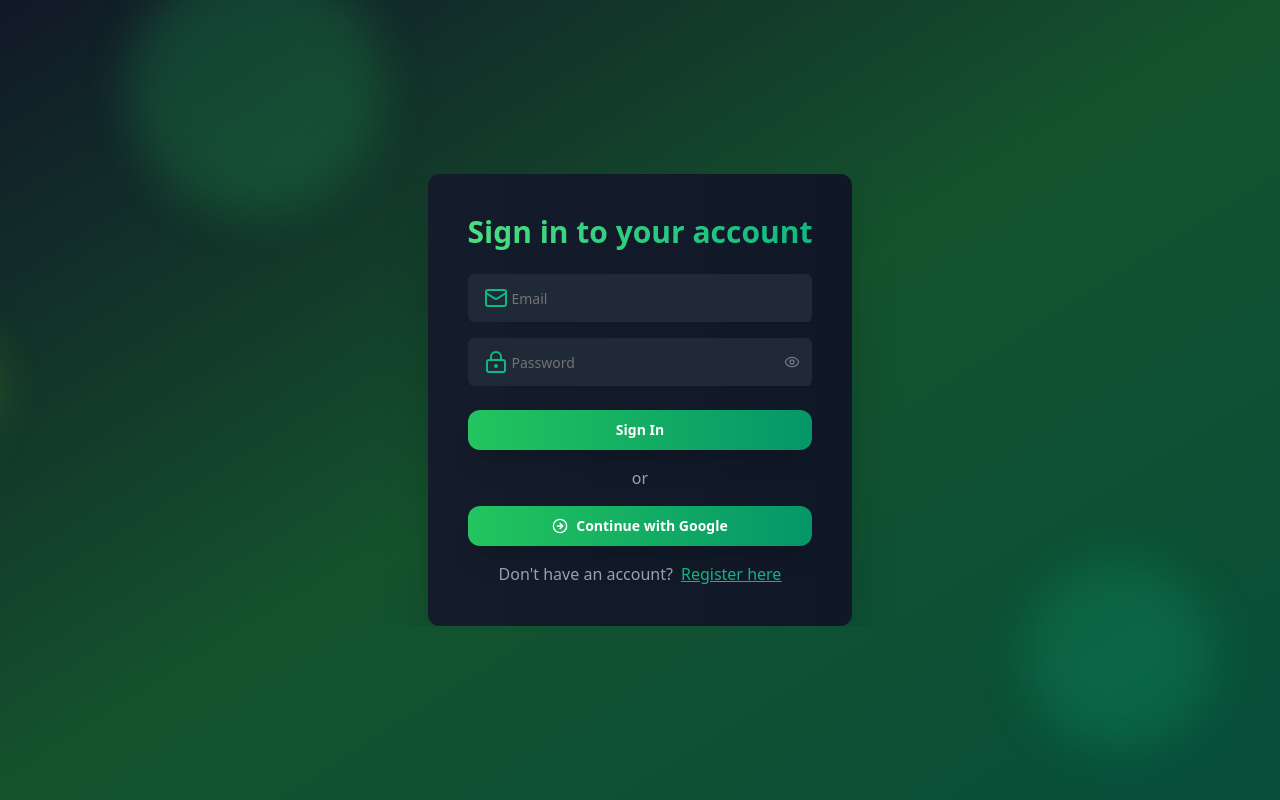
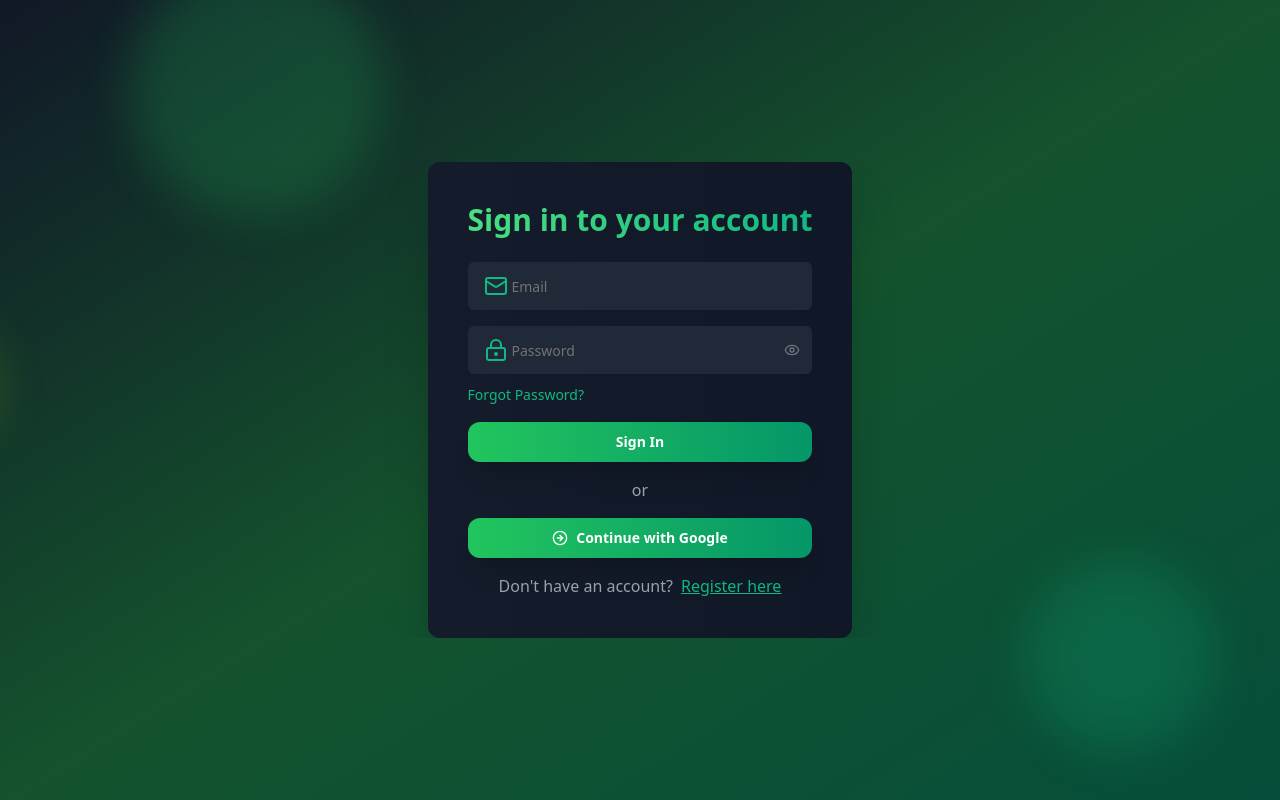
Before and after one commit to Prish20/Safe-Path, a React (Vite) app in the folder client/: page /auth/login in a window 1280 px wide. Built offline with nearby package versions, Linux system fonts and the light colour scheme.

Commit message:
Add forgot password and implement loading to the sign-n page

```diff
--- a/client/src/components/pages/auth/SignIn.tsx
+++ b/client/src/components/pages/auth/SignIn.tsx
@@ -2,7 +2,14 @@
 import { useState } from "react";
 import { motion } from "framer-motion";
 import { CustomInput } from "@/components/customComponents/customInput";
-import { Mail, Eye, EyeOff, LockKeyhole, CircleArrowRight } from "lucide-react";
+import {
+  Mail,
+  Eye,
+  EyeOff,
+  LockKeyhole,
+  CircleArrowRight,
+  Loader,
+} from "lucide-react";
 import { Button } from "@/components/ui/button";
 import { Link } from "react-router-dom";
 import { z } from "zod";
@@ -17,6 +24,7 @@ const SignIn = () => {
   // State management for form inputs
   const [email, setEmail] = useState("");
   const [password, setPassword] = useState("");
+  const [isLoading, setIsLoading] = useState(false);
 
   // State for password visibility toggle
   const [showPassword, setShowPassword] = useState(false);
@@ -25,7 +33,7 @@ const SignIn = () => {
   const [errors, setErrors] = useState<Errors>({});
 
   // Handler for form submission
-  const handleSubmit = (e: React.FormEvent<HTMLFormElement>) => {
+  const handleSubmit = async (e: React.FormEvent<HTMLFormElement>) => {
     e.preventDefault();
 
     try {
@@ -35,11 +43,23 @@ const SignIn = () => {
         password,
       });
 
-      // If validation passes, proceed with form submission (e.g., API call)
+      // Reset errors
+      setErrors({});
+
+      // Set isLoading to true to indicate loading state
+      setIsLoading(true);
+
+      // Simulate form submission delay (e.g., API call)
+      // Replace this with your actual API call
+      await new Promise((resolve) => setTimeout(resolve, 2000));
+
+      // If submission is successful
       console.log("Sign-in form submitted successfully");
 
-      // Reset errors
-      setErrors({});
+      // Reset isLoading to false
+      setIsLoading(false);
+
+      // Optionally, redirect the user to another page
     } catch (error) {
       if (error instanceof z.ZodError) {
         const fieldErrors: Errors = {};
@@ -48,7 +68,13 @@ const SignIn = () => {
           fieldErrors[path] = err.message;
         });
         setErrors(fieldErrors);
+      } else {
+        // Handle other types of errors (e.g., network errors)
+        console.error("An error occurred during sign-in:", error);
       }
+
+      // Reset isLoading to false in case of error
+      setIsLoading(false);
     }
   };
 
@@ -81,6 +107,7 @@ const SignIn = () => {
                 className="bg-gray-800 border-none rounded-md focus:ring-emerald-500 w-full"
                 value={email}
                 onChange={(e) => setEmail(e.target.value)}
+                disabled={isLoading}
               />
               {errors.email && (
                 <p className="text-red-500 text-sm mt-1">{errors.email}</p>
@@ -97,12 +124,14 @@ const SignIn = () => {
                 className="bg-gray-800 border-none rounded-md focus:ring-emerald-500 w-full"
                 value={password}
                 onChange={(e) => setPassword(e.target.value)}
+                disabled={isLoading}
               />
               <button
                 type="button"
                 aria-label="Toggle password visibility"
                 className="absolute right-3 top-1/2 transform -translate-y-1/2 text-gray-500 focus:outline-none"
                 onClick={() => setShowPassword(!showPassword)}
+                disabled={isLoading}
               >
                 {showPassword ? (
                   <EyeOff className="w-4 h-4" />
@@ -115,12 +144,32 @@ const SignIn = () => {
               )}
             </div>
 
+            {/* Forgot Password Link */}
+            <div className="mt-2 text-left">
+              <Link
+                to="/auth/forgot-password"
+                className="text-emerald-500 hover:underline text-sm"
+              >
+                Forgot Password?
+              </Link>
+            </div>
+
             <Button
               size="lg"
               type="submit"
-              className="mt-6 w-full bg-gradient-to-r from-green-500 to-emerald-600 text-white font-bold py-3 rounded-xl shadow-xl hover:shadow-emerald-600 transition-all duration-300 ease-in-out transform hover:-translate-y-1"
+              className={`mt-4 w-full bg-gradient-to-r from-green-500 to-emerald-600 text-white font-bold py-3 rounded-xl shadow-xl transition-all duration-300 ease-in-out transform ${
+                !isLoading ? "hover:shadow-emerald-600 hover:-translate-y-1" : ""
+              }`}
+              disabled={isLoading}
             >
-              Sign In
+              {isLoading ? (
+                <div className="flex items-center justify-center">
+                  <Loader className="animate-spin mr-2 w-5 h-5" />
+                  Signing In...
+                </div>
+              ) : (
+                "Sign In"
+              )}
             </Button>
           </form>
 
@@ -130,6 +179,7 @@ const SignIn = () => {
             size="lg"
             className="mt-4 w-full bg-gradient-to-r from-green-500 to-emerald-600 text-white font-bold py-3 rounded-xl shadow-xl hover:shadow-emerald-600 transition-all duration-300 ease-in-out transform hover:-translate-y-1"
             onClick={handleGoogleSignIn}
+            disabled={isLoading}
           >
             <div className="flex justify-center items-center gap-2">
               <CircleArrowRight />
--- a/client/src/lib/validationSchema.ts
+++ b/client/src/lib/validationSchema.ts
@@ -17,7 +17,7 @@ export const registerSchema = z
 
 // New signinSchema
 export const signinSchema = z.object({
-  email: z.string().min(1, "Email is required").email("Email is not valid"),
+  email: z.string().min(1, "Email is required").email("Please provide a valid email"),
   password: z.string().min(1, "Password is required"),
 });
 
```
